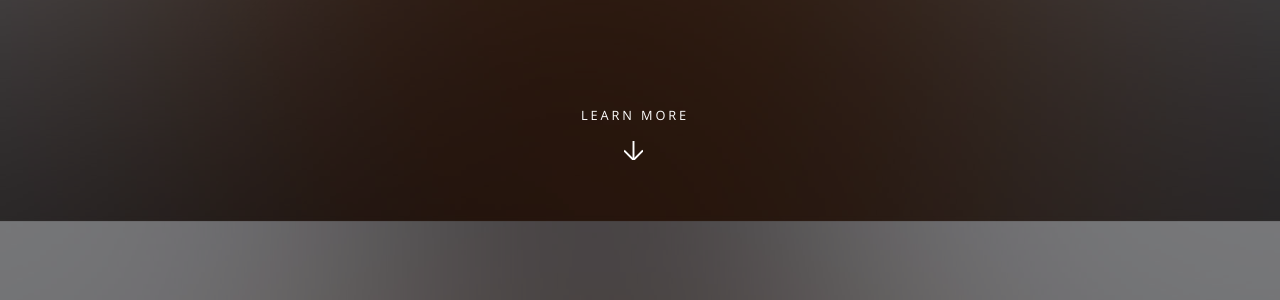
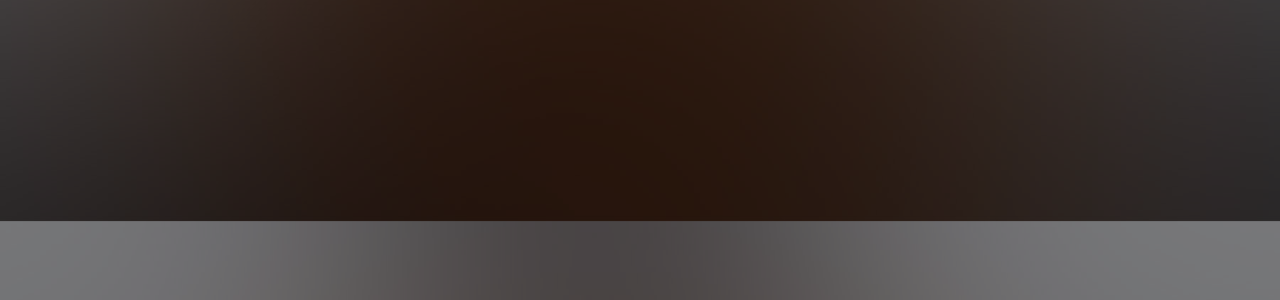
Before and after one commit to tsanaung/tsanaung.github.io, a Jekyll site: the page built from index.html, in a window 1280 px wide and 900 px high, scrolled down 535 px. Shown: the part 154-454 px from the top of the window. Built offline with Jekyll 4.4.1, drawn with Linux system fonts in a browser that asks for light colours.

Commit message:
Update index.html

```diff
--- a/index.html
+++ b/index.html
@@ -9,7 +9,7 @@
 							<p>{{ site.description | markdownify }}</p>
 
 						</div>
-						<a href="#one" class="more scrolly">Learn More</a>
+						<!--a href="#one" class="more scrolly">Learn More</a-->
 					</section>
 
 
```
